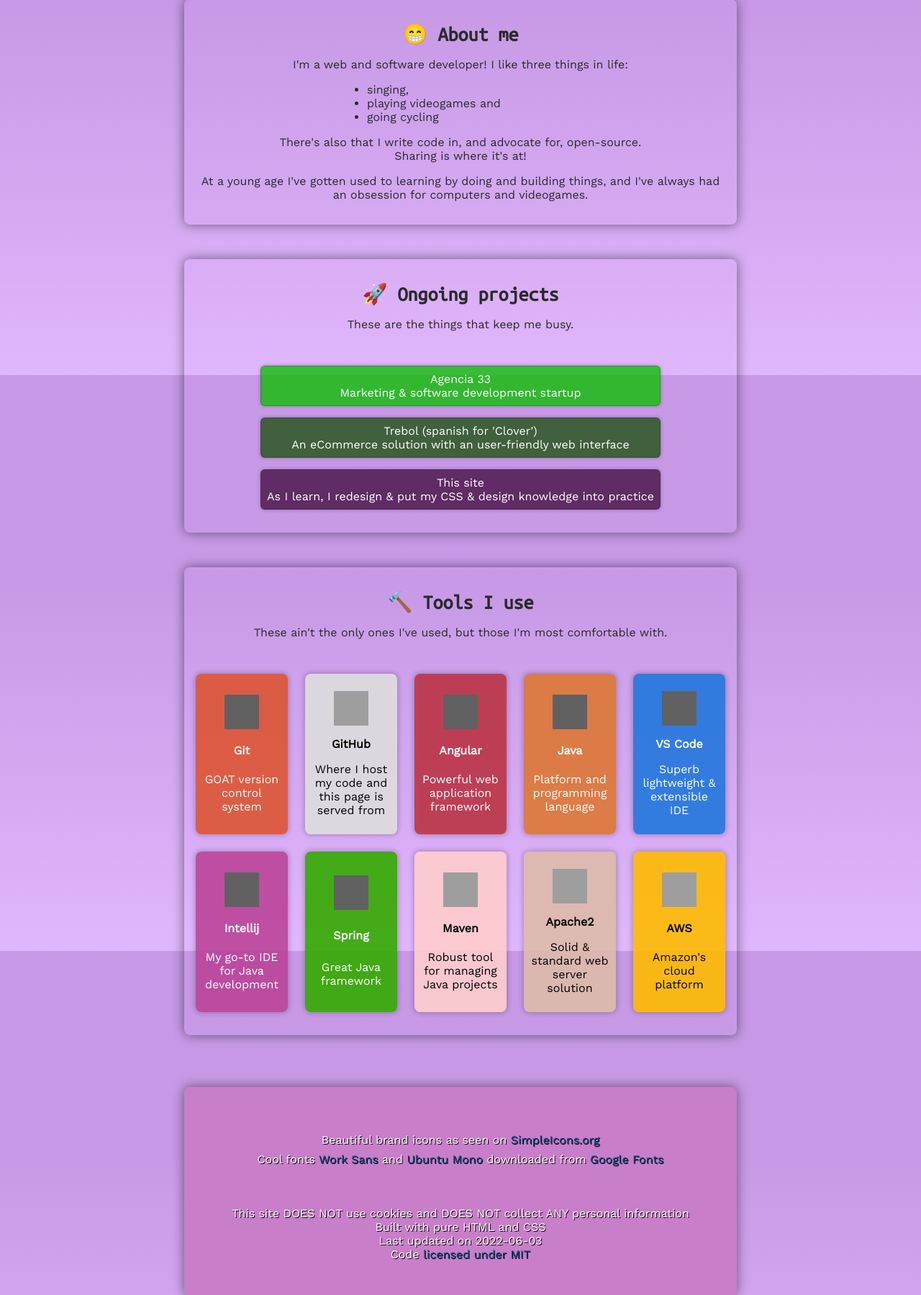
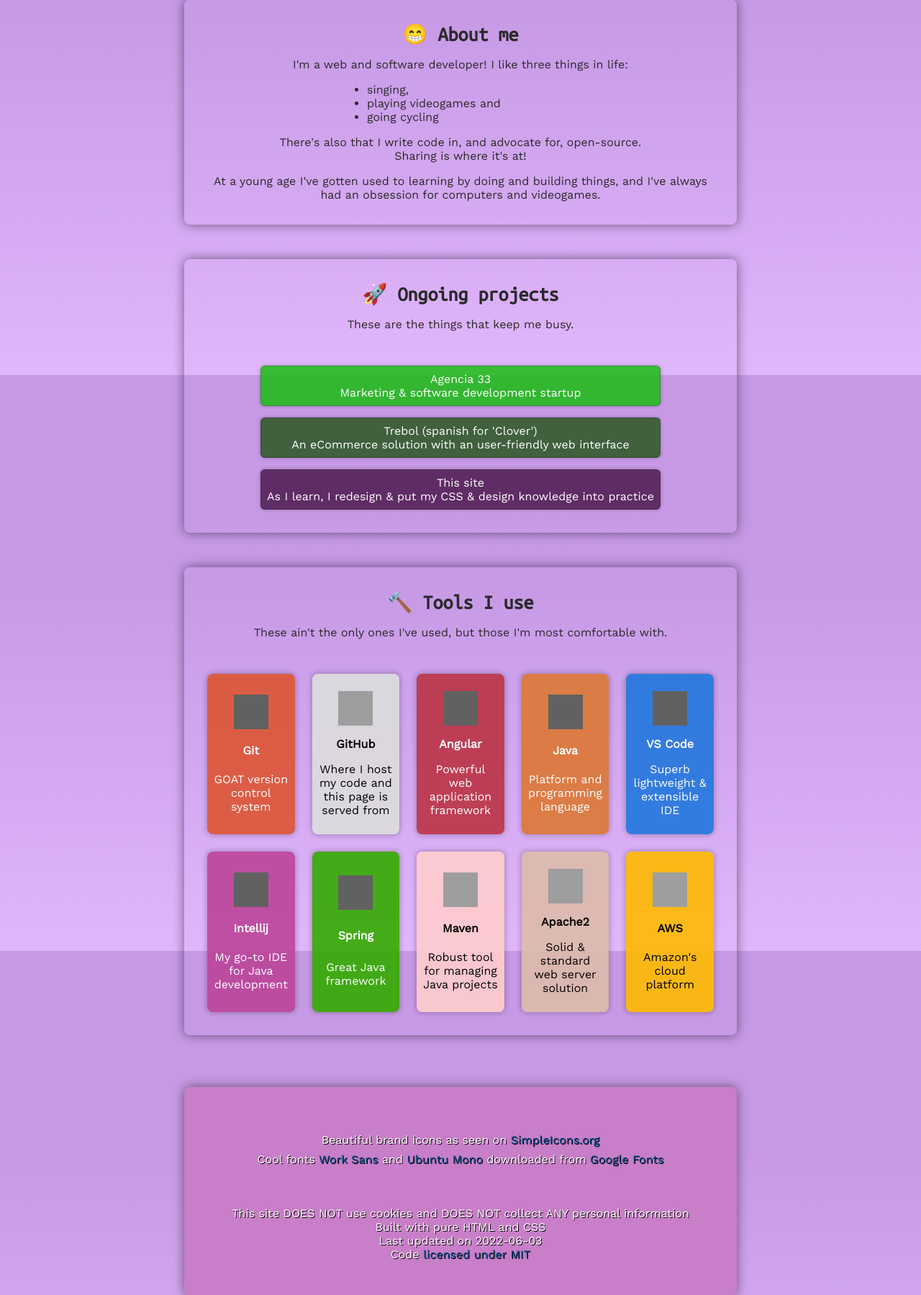
Before and after one commit to bglamadrid/bglamadrid.github.io, a web app: file index.html in a window 1280 px wide. Shown: the part 279-2078 px from the top of the page at 72% size. Run offline with its HTML, style and script files only (its server is not run), Linux system fonts and the light colour scheme; grey boxes are pictures that could not be loaded.

Commit message:
style: add lateral padding to page sections

```diff
--- a/styles/document.css
+++ b/styles/document.css
@@ -40,6 +40,8 @@
   grid-template-columns: 1fr;
   justify-items: center;
   gap: 1rem;
+  padding-left: 1rem;
+  padding-right: 1rem;
 }
 
 main section > .container > * {
```
